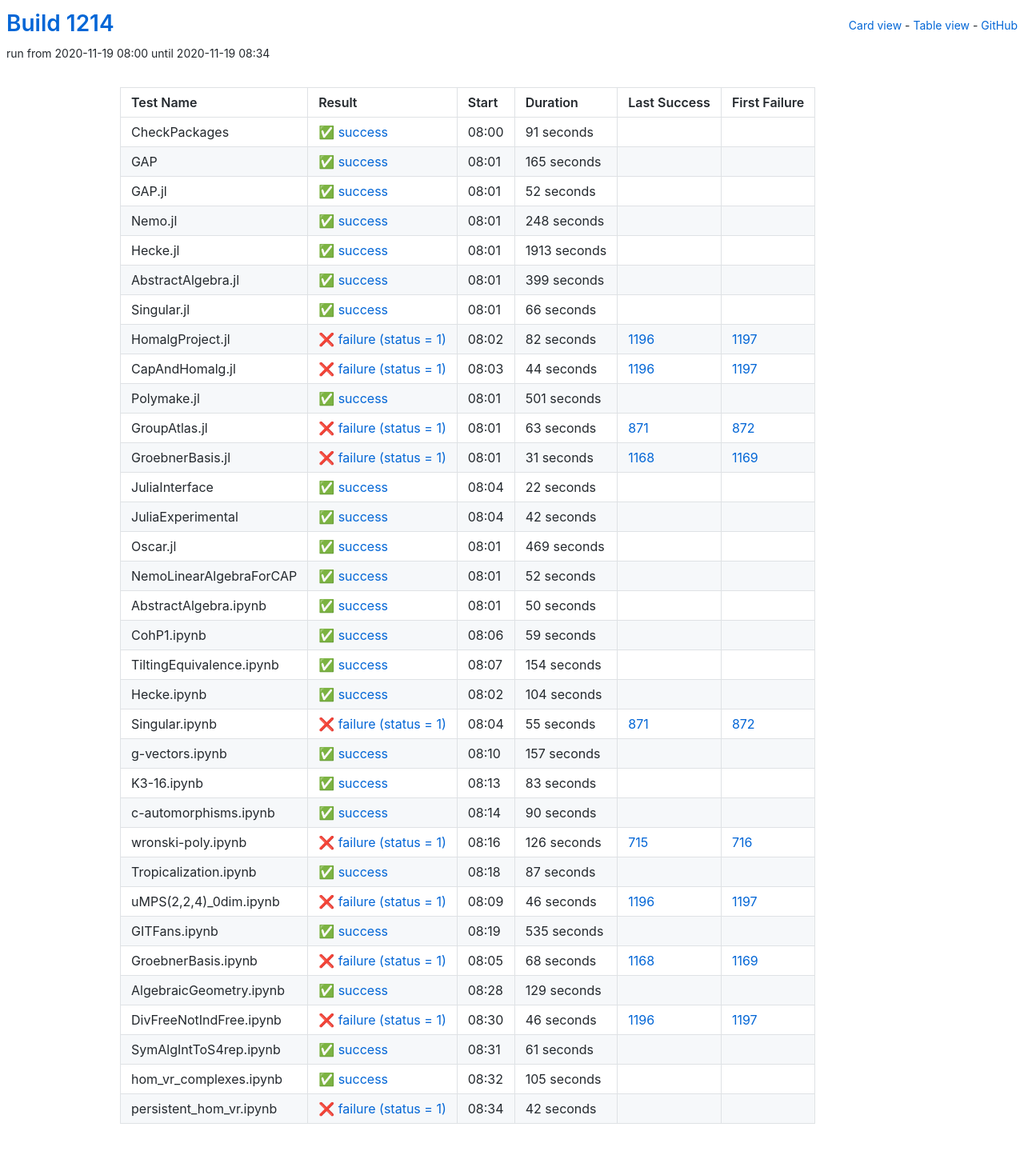
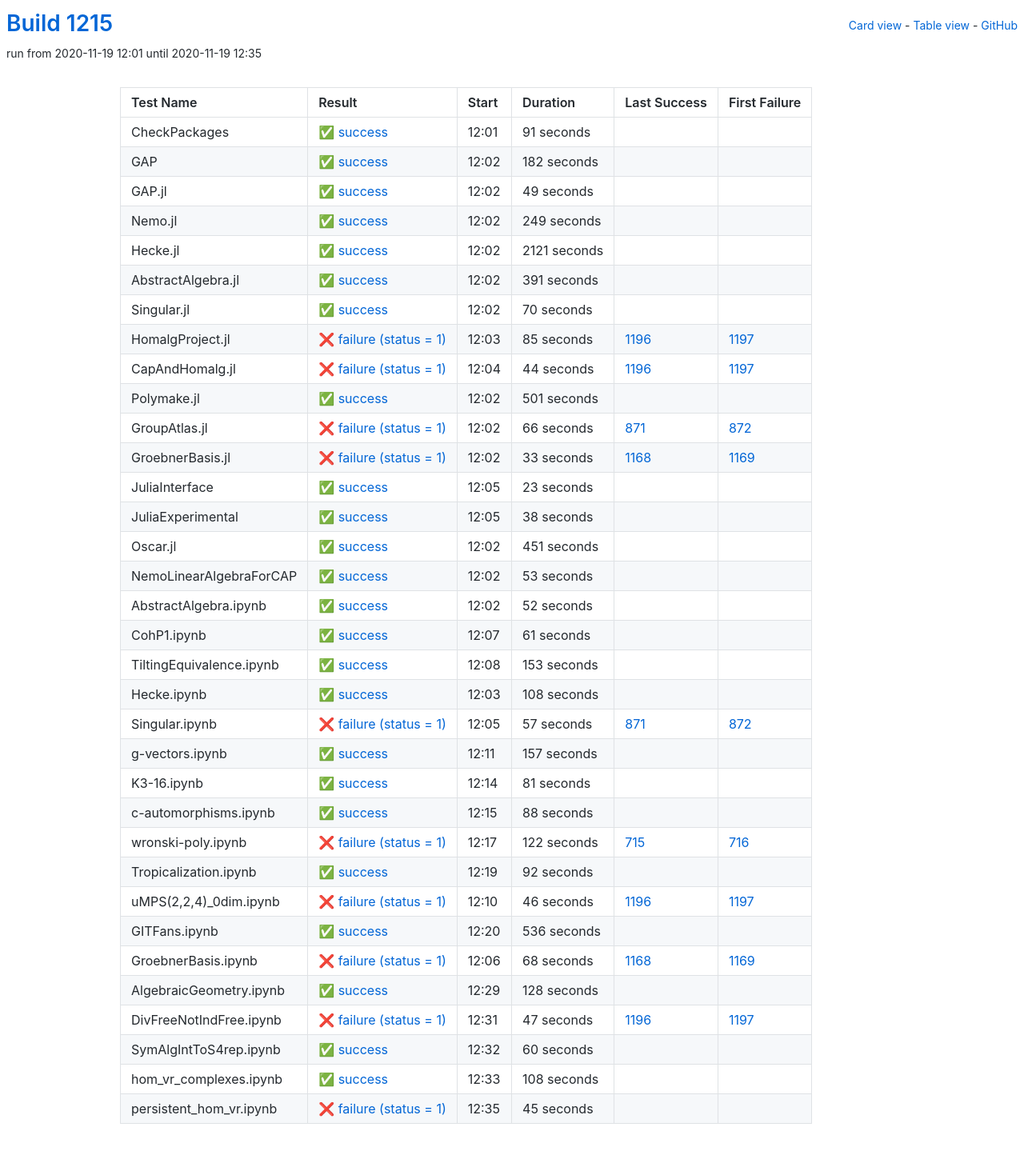
Before and after one commit to oscar-system/oscar-ci-status-stable, a Jekyll site: the page built from table.html, in a window 1280 px wide. Shown: the whole page at 80% size. Built offline with Jekyll 4.4.1, drawn with Linux system fonts in a browser that asks for light colours.

Commit message:
Build #1215

```diff
--- a/_data/ci.yml
+++ b/_data/ci.yml
@@ -1,6 +1,6 @@
 ---
-build: 1214
-build_url: https://oscarci.mathematik.uni-kl.de/job/oscar-stable/1214/
+build: 1215
+build_url: https://oscarci.mathematik.uni-kl.de/job/oscar-stable/1215/
 job: oscar-stable
 organization: oscar-system
 repo: oscar-ci-status-stable
@@ -8,8 +8,8 @@ repourl: https://github.com/oscar-system/oscar-ci-status-stable
 tests:
 - name: CheckPackages
   id: checkpackages
-  log: https://oscarci.mathematik.uni-kl.de/job/oscar-stable/1214/artifact/logs/build-1214/CheckPackages.log
-  start: 2020-11-19 08:00
+  log: https://oscarci.mathematik.uni-kl.de/job/oscar-stable/1215/artifact/logs/build-1215/CheckPackages.log
+  start: 2020-11-19 12:01
   success: true
   exitcode: 0
   status: success
@@ -20,92 +20,92 @@ tests:
   first_failure_url:
 - name: GAP
   id: gap
-  log: https://oscarci.mathematik.uni-kl.de/job/oscar-stable/1214/artifact/logs/build-1214/GAP.log
-  start: 2020-11-19 08:01
+  log: https://oscarci.mathematik.uni-kl.de/job/oscar-stable/1215/artifact/logs/build-1215/GAP.log
+  start: 2020-11-19 12:02
   success: true
   exitcode: 0
   status: success
-  duration: 165
+  duration: 182
   last_success: false
   last_success_url:
   first_failure: false
   first_failure_url:
 - name: GAP.jl
   id: gap-jl
-  log: https://oscarci.mathematik.uni-kl.de/job/oscar-stable/1214/artifact/logs/build-1214/GAP.jl.log
-  start: 2020-11-19 08:01
+  log: https://oscarci.mathematik.uni-kl.de/job/oscar-stable/1215/artifact/logs/build-1215/GAP.jl.log
+  start: 2020-11-19 12:02
   success: true
   exitcode: 0
   status: success
-  duration: 52
+  duration: 49
   last_success: false
   last_success_url:
   first_failure: false
   first_failure_url:
 - name: Nemo.jl
   id: nemo-jl
-  log: https://oscarci.mathematik.uni-kl.de/job/oscar-stable/1214/artifact/logs/build-1214/Nemo.jl.log
-  start: 2020-11-19 08:01
+  log: https://oscarci.mathematik.uni-kl.de/job/oscar-stable/1215/artifact/logs/build-1215/Nemo.jl.log
+  start: 2020-11-19 12:02
   success: true
   exitcode: 0
   status: success
-  duration: 248
+  duration: 249
   last_success: false
   last_success_url:
   first_failure: false
   first_failure_url:
 - name: Hecke.jl
   id: hecke-jl
-  log: https://oscarci.mathematik.uni-kl.de/job/oscar-stable/1214/artifact/logs/build-1214/Hecke.jl.log
-  start: 2020-11-19 08:01
+  log: https://oscarci.mathematik.uni-kl.de/job/oscar-stable/1215/artifact/logs/build-1215/Hecke.jl.log
+  start: 2020-11-19 12:02
   success: true
   exitcode: 0
   status: success
-  duration: 1913
+  duration: 2121
   last_success: false
   last_success_url:
   first_failure: false
   first_failure_url:
 - name: AbstractAlgebra.jl
   id: abstractalgebra-jl
-  log: https://oscarci.mathematik.uni-kl.de/job/oscar-stable/1214/artifact/logs/build-1214/AbstractAlgebra.jl.log
-  start: 2020-11-19 08:01
+  log: https://oscarci.mathematik.uni-kl.de/job/oscar-stable/1215/artifact/logs/build-1215/AbstractAlgebra.jl.log
+  start: 2020-11-19 12:02
   success: true
   exitcode: 0
   status: success
-  duration: 399
+  duration: 391
   last_success: false
   last_success_url:
   first_failure: false
   first_failure_url:
 - name: Singular.jl
   id: singular-jl
-  log: https://oscarci.mathematik.uni-kl.de/job/oscar-stable/1214/artifact/logs/build-1214/Singular.jl.log
-  start: 2020-11-19 08:01
+  log: https://oscarci.mathematik.uni-kl.de/job/oscar-stable/1215/artifact/logs/build-1215/Singular.jl.log
+  start: 2020-11-19 12:02
   success: true
   exitcode: 0
   status: success
-  duration: 66
+  duration: 70
   last_success: false
   last_success_url:
   first_failure: false
   first_failure_url:
 - name: HomalgProject.jl
   id: homalgproject-jl
-  log: https://oscarci.mathematik.uni-kl.de/job/oscar-stable/1214/artifact/logs/build-1214/HomalgProject.jl.log
-  start: 2020-11-19 08:02
+  log: https://oscarci.mathematik.uni-kl.de/job/oscar-stable/1215/artifact/logs/build-1215/HomalgProject.jl.log
+  start: 2020-11-19 12:03
   success: false
   exitcode: 1
   status: failure
-  duration: 82
+  duration: 85
   last_success: 1196
   last_success_url: https://oscarci.mathematik.uni-kl.de/job/oscar-stable/1196/
   first_failure: 1197
   first_failure_url: https://oscarci.mathematik.uni-kl.de/job/oscar-stable/1197/
 - name: CapAndHomalg.jl
   id: capandhomalg-jl
-  log: https://oscarci.mathematik.uni-kl.de/job/oscar-stable/1214/artifact/logs/build-1214/CapAndHomalg.jl.log
-  start: 2020-11-19 08:03
+  log: https://oscarci.mathematik.uni-kl.de/job/oscar-stable/1215/artifact/logs/build-1215/CapAndHomalg.jl.log
+  start: 2020-11-19 12:04
   success: false
   exitcode: 1
   status: failure
@@ -116,8 +116,8 @@ tests:
   first_failure_url: https://oscarci.mathematik.uni-kl.de/job/oscar-stable/1197/
 - name: Polymake.jl
   id: polymake-jl
-  log: https://oscarci.mathematik.uni-kl.de/job/oscar-stable/1214/artifact/logs/build-1214/Polymake.jl.log
-  start: 2020-11-19 08:01
+  log: https://oscarci.mathematik.uni-kl.de/job/oscar-stable/1215/artifact/logs/build-1215/Polymake.jl.log
+  start: 2020-11-19 12:02
   success: true
   exitcode: 0
   status: success
@@ -128,68 +128,80 @@ tests:
   first_failure_url:
 - name: GroupAtlas.jl
   id: groupatlas-jl
-  log: https://oscarci.mathematik.uni-kl.de/job/oscar-stable/1214/artifact/logs/build-1214/GroupAtlas.jl.log
-  start: 2020-11-19 08:01
+  log: https://oscarci.mathematik.uni-kl.de/job/oscar-stable/1215/artifact/logs/build-1215/GroupAtlas.jl.log
+  start: 2020-11-19 12:02
   success: false
   exitcode: 1
   status: failure
-  duration: 63
+  duration: 66
   last_success: 871
   last_success_url: https://oscarci.mathematik.uni-kl.de/job/oscar-stable/871/
   first_failure: 872
   first_failure_url: https://oscarci.mathematik.uni-kl.de/job/oscar-stable/872/
 - name: GroebnerBasis.jl
   id: groebnerbasis-jl
-  log: https://oscarci.mathematik.uni-kl.de/job/oscar-stable/1214/artifact/logs/build-1214/GroebnerBasis.jl.log
-  start: 2020-11-19 08:01
+  log: https://oscarci.mathematik.uni-kl.de/job/oscar-stable/1215/artifact/logs/build-1215/GroebnerBasis.jl.log
+  start: 2020-11-19 12:02
   success: false
   exitcode: 1
   status: failure
-  duration: 31
+  duration: 33
   last_success: 1168
   last_success_url: https://oscarci.mathematik.uni-kl.de/job/oscar-stable/1168/
   first_failure: 1169
   first_failure_url: https://oscarci.mathematik.uni-kl.de/job/oscar-stable/1169/
 - name: JuliaInterface
   id: juliainterface
-  log: https://oscarci.mathematik.uni-kl.de/job/oscar-stable/1214/artifact/logs/build-1214/JuliaInterface.log
-  start: 2020-11-19 08:04
+  log: https://oscarci.mathematik.uni-kl.de/job/oscar-stable/1215/artifact/logs/build-1215/JuliaInterface.log
+  start: 2020-11-19 12:05
   success: true
   exitcode: 0
   status: success
-  duration: 22
+  duration: 23
   last_success: false
   last_success_url:
   first_failure: false
   first_failure_url:
 - name: JuliaExperimental
   id: juliaexperimental
-  log: https://oscarci.mathematik.uni-kl.de/job/oscar-stable/1214/artifact/logs/build-1214/JuliaExperimental.log
-  start: 2020-11-19 08:04
+  log: https://oscarci.mathematik.uni-kl.de/job/oscar-stable/1215/artifact/logs/build-1215/JuliaExperimental.log
+  start: 2020-11-19 12:05
   success: true
   exitcode: 0
   status: success
-  duration: 42
+  duration: 38
   last_success: false
   last_success_url:
   first_failure: false
   first_failure_url:
 - name: Oscar.jl
   id: oscar-jl
-  log: https://oscarci.mathematik.uni-kl.de/job/oscar-stable/1214/artifact/logs/build-1214/Oscar.jl.log
-  start: 2020-11-19 08:01
+  log: https://oscarci.mathematik.uni-kl.de/job/oscar-stable/1215/artifact/logs/build-1215/Oscar.jl.log
+  start: 2020-11-19 12:02
   success: true
   exitcode: 0
   status: success
-  duration: 469
+  duration: 451
   last_success: false
   last_success_url:
   first_failure: false
   first_failure_url:
 - name: NemoLinearAlgebraForCAP
   id: nemolinearalgebraforcap
-  log: https://oscarci.mathematik.uni-kl.de/job/oscar-stable/1214/artifact/logs/build-1214/NemoLinearAlgebraForCAP.log
-  start: 2020-11-19 08:01
+  log: https://oscarci.mathematik.uni-kl.de/job/oscar-stable/1215/artifact/logs/build-1215/NemoLinearAlgebraForCAP.log
+  start: 2020-11-19 12:02
+  success: true
+  exitcode: 0
+  status: success
+  duration: 53
+  last_success: false
+  last_success_url:
+  first_failure: false
+  first_failure_url:
+- name: AbstractAlgebra.ipynb
+  id: abstractalgebra-ipynb
+  log: https://oscarci.mathematik.uni-kl.de/job/oscar-stable/1215/artifact/logs/build-1215/AbstractAlgebra.ipynb.log
+  start: 2020-11-19 12:02
   success: true
   exitcode: 0
   status: success
@@ -198,70 +210,58 @@ tests:
   last_success_url:
   first_failure: false
   first_failure_url:
-- name: AbstractAlgebra.ipynb
-  id: abstractalgebra-ipynb
-  log: https://oscarci.mathematik.uni-kl.de/job/oscar-stable/1214/artifact/logs/build-1214/AbstractAlgebra.ipynb.log
-  start: 2020-11-19 08:01
+- name: CohP1.ipynb
+  id: cohp1-ipynb
+  log: https://oscarci.mathematik.uni-kl.de/job/oscar-stable/1215/artifact/logs/build-1215/CohP1.ipynb.log
+  start: 2020-11-19 12:07
   success: true
   exitcode: 0
   status: success
-  duration: 50
-  last_success: false
-  last_success_url:
-  first_failure: false
-  first_failure_url:
-- name: CohP1.ipynb
-  id: cohp1-ipynb
-  log: https://oscarci.mathematik.uni-kl.de/job/oscar-stable/1214/artifact/logs/build-1214/CohP1.ipynb.log
-  start: 2020-11-19 08:06
-  success: true
-  exitcode: 0
-  status: success
-  duration: 59
+  duration: 61
   last_success: false
   last_success_url:
   first_failure: false
   first_failure_url:
 - name: TiltingEquivalence.ipynb
   id: tiltingequivalence-ipynb
-  log: https://oscarci.mathematik.uni-kl.de/job/oscar-stable/1214/artifact/logs/build-1214/TiltingEquivalence.ipynb.log
-  start: 2020-11-19 08:07
+  log: https://oscarci.mathematik.uni-kl.de/job/oscar-stable/1215/artifact/logs/build-1215/TiltingEquivalence.ipynb.log
+  start: 2020-11-19 12:08
   success: true
   exitcode: 0
   status: success
-  duration: 154
+  duration: 153
   last_success: false
   last_success_url:
   first_failure: false
   first_failure_url:
 - name: Hecke.ipynb
   id: hecke-ipynb
-  log: https://oscarci.mathematik.uni-kl.de/job/oscar-stable/1214/artifact/logs/build-1214/Hecke.ipynb.log
-  start: 2020-11-19 08:02
+  log: https://oscarci.mathematik.uni-kl.de/job/oscar-stable/1215/artifact/logs/build-1215/Hecke.ipynb.log
+  start: 2020-11-19 12:03
   success: true
   exitcode: 0
   status: success
-  duration: 104
+  duration: 108
   last_success: false
   last_success_url:
   first_failure: false
   first_failure_url:
 - name: Singular.ipynb
   id: singular-ipynb
-  log: https://oscarci.mathematik.uni-kl.de/job/oscar-stable/1214/artifact/logs/build-1214/Singular.ipynb.log
-  start: 2020-11-19 08:04
+  log: https://oscarci.mathematik.uni-kl.de/job/oscar-stable/1215/artifact/logs/build-1215/Singular.ipynb.log
+  start: 2020-11-19 12:05
   success: false
   exitcode: 1
   status: failure
-  duration: 55
+  duration: 57
   last_success: 871
   last_success_url: https://oscarci.mathematik.uni-kl.de/job/oscar-stable/871/
   first_failure: 872
   first_failure_url: https://oscarci.mathematik.uni-kl.de/job/oscar-stable/872/
 - name: g-vectors.ipynb
   id: g-vectors-ipynb
-  log: https://oscarci.mathematik.uni-kl.de/job/oscar-stable/1214/artifact/logs/build-1214/g-vectors.ipynb.log
-  start: 2020-11-19 08:10
+  log: https://oscarci.mathematik.uni-kl.de/job/oscar-stable/1215/artifact/logs/build-1215/g-vectors.ipynb.log
+  start: 2020-11-19 12:11
   success: true
   exitcode: 0
   status: success
@@ -272,56 +272,56 @@ tests:
   first_failure_url:
 - name: K3-16.ipynb
   id: k3-16-ipynb
-  log: https://oscarci.mathematik.uni-kl.de/job/oscar-stable/1214/artifact/logs/build-1214/K3-16.ipynb.log
-  start: 2020-11-19 08:13
+  log: https://oscarci.mathematik.uni-kl.de/job/oscar-stable/1215/artifact/logs/build-1215/K3-16.ipynb.log
+  start: 2020-11-19 12:14
   success: true
   exitcode: 0
   status: success
-  duration: 83
+  duration: 81
   last_success: false
   last_success_url:
   first_failure: false
   first_failure_url:
 - name: c-automorphisms.ipynb
   id: c-automorphisms-ipynb
-  log: https://oscarci.mathematik.uni-kl.de/job/oscar-stable/1214/artifact/logs/build-1214/c-automorphisms.ipynb.log
-  start: 2020-11-19 08:14
+  log: https://oscarci.mathematik.uni-kl.de/job/oscar-stable/1215/artifact/logs/build-1215/c-automorphisms.ipynb.log
+  start: 2020-11-19 12:15
   success: true
   exitcode: 0
   status: success
-  duration: 90
+  duration: 88
   last_success: false
   last_success_url:
   first_failure: false
   first_failure_url:
 - name: wronski-poly.ipynb
   id: wronski-poly-ipynb
-  log: https://oscarci.mathematik.uni-kl.de/job/oscar-stable/1214/artifact/logs/build-1214/wronski-poly.ipynb.log
-  start: 2020-11-19 08:16
+  log: https://oscarci.mathematik.uni-kl.de/job/oscar-stable/1215/artifact/logs/build-1215/wronski-poly.ipynb.log
+  start: 2020-11-19 12:17
   success: false
   exitcode: 1
   status: failure
-  duration: 126
+  duration: 122
   last_success: 715
   last_success_url: https://oscarci.mathematik.uni-kl.de/job/oscar-stable/715/
   first_failure: 716
   first_failure_url: https://oscarci.mathematik.uni-kl.de/job/oscar-stable/716/
 - name: Tropicalization.ipynb
   id: tropicalization-ipynb
-  log: https://oscarci.mathematik.uni-kl.de/job/oscar-stable/1214/artifact/logs/build-1214/Tropicalization.ipynb.log
-  start: 2020-11-19 08:18
+  log: https://oscarci.mathematik.uni-kl.de/job/oscar-stable/1215/artifact/logs/build-1215/Tropicalization.ipynb.log
+  start: 2020-11-19 12:19
   success: true
   exitcode: 0
   status: success
-  duration: 87
+  duration: 92
   last_success: false
   last_success_url:
   first_failure: false
   first_failure_url:
 - name: uMPS(2,2,4)_0dim.ipynb
   id: umps-2-2-4-0dim-ipynb
-  log: https://oscarci.mathematik.uni-kl.de/job/oscar-stable/1214/artifact/logs/build-1214/uMPS-2-2-4-_0dim.ipynb.log
-  start: 2020-11-19 08:09
+  log: https://oscarci.mathematik.uni-kl.de/job/oscar-stable/1215/artifact/logs/build-1215/uMPS-2-2-4-_0dim.ipynb.log
+  start: 2020-11-19 12:10
   success: false
   exitcode: 1
   status: failure
@@ -332,20 +332,20 @@ tests:
   first_failure_url: https://oscarci.mathematik.uni-kl.de/job/oscar-stable/1197/
 - name: GITFans.ipynb
   id: gitfans-ipynb
-  log: https://oscarci.mathematik.uni-kl.de/job/oscar-stable/1214/artifact/logs/build-1214/GITFans.ipynb.log
-  start: 2020-11-19 08:19
+  log: https://oscarci.mathematik.uni-kl.de/job/oscar-stable/1215/artifact/logs/build-1215/GITFans.ipynb.log
+  start: 2020-11-19 12:20
   success: true
   exitcode: 0
   status: success
-  duration: 535
+  duration: 536
   last_success: false
   last_success_url:
   first_failure: false
   first_failure_url:
 - name: GroebnerBasis.ipynb
   id: groebnerbasis-ipynb
-  log: https://oscarci.mathematik.uni-kl.de/job/oscar-stable/1214/artifact/logs/build-1214/GroebnerBasis.ipynb.log
-  start: 2020-11-19 08:05
+  log: https://oscarci.mathematik.uni-kl.de/job/oscar-stable/1215/artifact/logs/build-1215/GroebnerBasis.ipynb.log
+  start: 2020-11-19 12:06
   success: false
   exitcode: 1
   status: failure
@@ -356,60 +356,60 @@ tests:
   first_failure_url: https://oscarci.mathematik.uni-kl.de/job/oscar-stable/1169/
 - name: AlgebraicGeometry.ipynb
   id: algebraicgeometry-ipynb
-  log: https://oscarci.mathematik.uni-kl.de/job/oscar-stable/1214/artifact/logs/build-1214/AlgebraicGeometry.ipynb.log
-  start: 2020-11-19 08:28
+  log: https://oscarci.mathematik.uni-kl.de/job/oscar-stable/1215/artifact/logs/build-1215/AlgebraicGeometry.ipynb.log
+  start: 2020-11-19 12:29
   success: true
   exitcode: 0
   status: success
-  duration: 129
+  duration: 128
   last_success: false
   last_success_url:
   first_failure: false
   first_failure_url:
 - name: DivFreeNotIndFree.ipynb
   id: divfreenotindfree-ipynb
-  log: https://oscarci.mathematik.uni-kl.de/job/oscar-stable/1214/artifact/logs/build-1214/DivFreeNotIndFree.ipynb.log
-  start: 2020-11-19 08:30
+  log: https://oscarci.mathematik.uni-kl.de/job/oscar-stable/1215/artifact/logs/build-1215/DivFreeNotIndFree.ipynb.log
+  start: 2020-11-19 12:31
   success: false
   exitcode: 1
   status: failure
-  duration: 46
+  duration: 47
   last_success: 1196
   last_success_url: https://oscarci.mathematik.uni-kl.de/job/oscar-stable/1196/
   first_failure: 1197
   first_failure_url: https://oscarci.mathematik.uni-kl.de/job/oscar-stable/1197/
 - name: SymAlgIntToS4rep.ipynb
   id: symalginttos4rep-ipynb
-  log: https://oscarci.mathematik.uni-kl.de/job/oscar-stable/1214/artifact/logs/build-1214/SymAlgIntToS4rep.ipynb.log
-  start: 2020-11-19 08:31
+  log: https://oscarci.mathematik.uni-kl.de/job/oscar-stable/1215/artifact/logs/build-1215/SymAlgIntToS4rep.ipynb.log
+  start: 2020-11-19 12:32
   success: true
   exitcode: 0
   status: success
-  duration: 61
+  duration: 60
   last_success: false
   last_success_url:
   first_failure: false
   first_failure_url:
 - name: hom_vr_complexes.ipynb
   id: hom-vr-complexes-ipynb
-  log: https://oscarci.mathematik.uni-kl.de/job/oscar-stable/1214/artifact/logs/build-1214/hom_vr_complexes.ipynb.log
-  start: 2020-11-19 08:32
+  log: https://oscarci.mathematik.uni-kl.de/job/oscar-stable/1215/artifact/logs/build-1215/hom_vr_complexes.ipynb.log
+  start: 2020-11-19 12:33
   success: true
   exitcode: 0
   status: success
-  duration: 105
+  duration: 108
   last_success: false
   last_success_url:
   first_failure: false
   first_failure_url:
 - name: persistent_hom_vr.ipynb
   id: persistent-hom-vr-ipynb
-  log: https://oscarci.mathematik.uni-kl.de/job/oscar-stable/1214/artifact/logs/build-1214/persistent_hom_vr.ipynb.log
-  start: 2020-11-19 08:34
+  log: https://oscarci.mathematik.uni-kl.de/job/oscar-stable/1215/artifact/logs/build-1215/persistent_hom_vr.ipynb.log
+  start: 2020-11-19 12:35
   success: false
   exitcode: 1
   status: failure
-  duration: 42
+  duration: 45
   last_success: false
   last_success_url:
   first_failure: false
```
Also changed, not shown: README.md.
